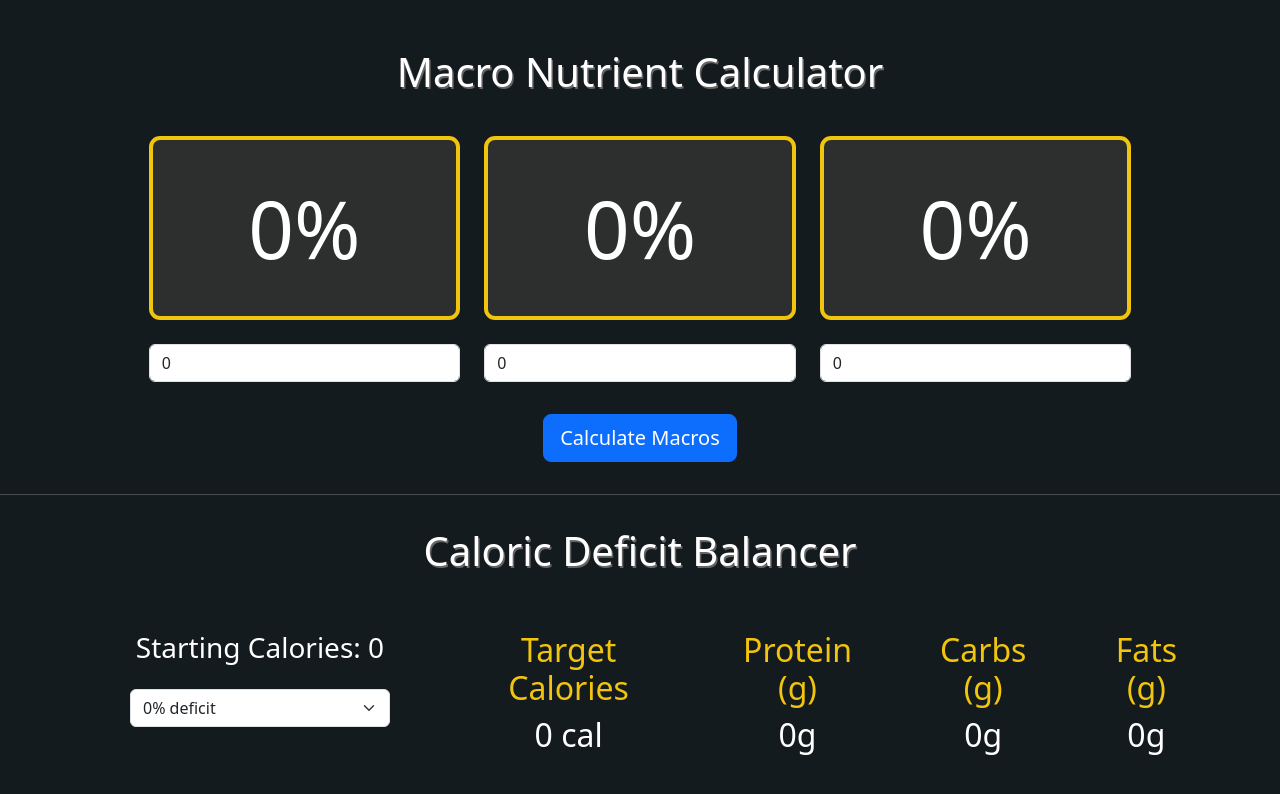
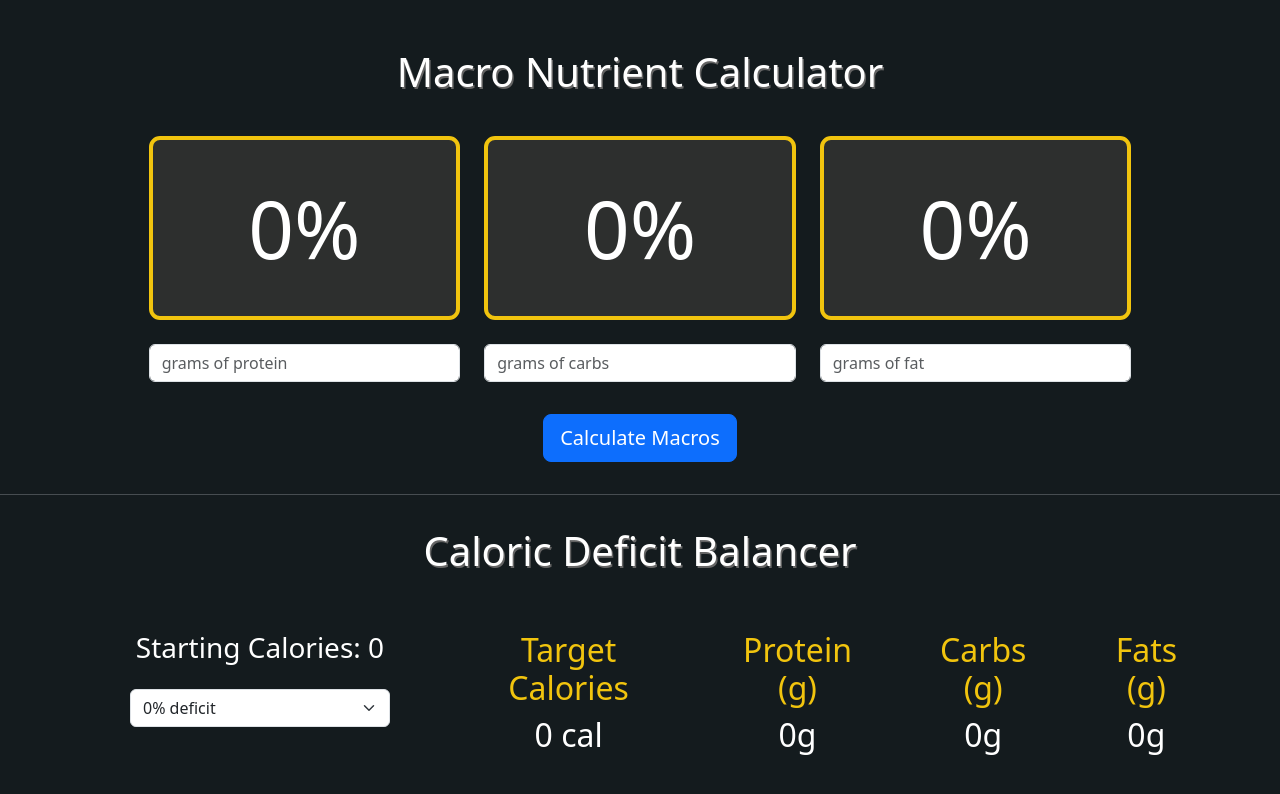
Before and after one commit to lbuthman/macro-balancer, a React (Create React App) app: page / in a window 1280 px wide. Shown: the top 794 px of the page. Built offline with nearby package versions, Linux system fonts and the light colour scheme.

Commit message:
fix input issue #2

```diff
--- a/src/MacroCalculator.js
+++ b/src/MacroCalculator.js
@@ -18,9 +18,9 @@ function MacroCalculator({setStartingCalories}) {
     const [carbPercentage, setCarbPercentage] = useState('0%');
     const [fatPercentage, setFatPercentage] = useState('0%');
 
-    const [gramsOfProtein, setGramsOfProtein] = useState(0);
-    const [gramsOfCarbs, setGramsOfCarbs] = useState(0);
-    const [gramsOfFat, setGramsOfFat] = useState(0);
+    const [gramsOfProtein, setGramsOfProtein] = useState();
+    const [gramsOfCarbs, setGramsOfCarbs] = useState();
+    const [gramsOfFat, setGramsOfFat] = useState();
 
     const [proteinColor, setProteinColor] = useState('white');
     const [carbColor, setCarbColor] = useState('white');
@@ -59,7 +59,7 @@ function MacroCalculator({setStartingCalories}) {
                                       placeholder="grams of protein"
                                       value={gramsOfProtein}
                                       onChange = {(event) => {
-                                          setGramsOfProtein(parseInt(event.target.value));
+                                          setGramsOfProtein(setInputValue(event.target.value));
                                       }}
                                       onFocus={(event) => {event.target.select()}}
                         />
@@ -72,7 +72,7 @@ function MacroCalculator({setStartingCalories}) {
                                       placeholder="grams of carbs"
                                       value={gramsOfCarbs}
                                       onChange={(event) => {
-                                          setGramsOfCarbs(parseInt(event.target.value));
+                                          setGramsOfCarbs(setInputValue(event.target.value));
                                       }}
                                       onFocus={(event) => {event.target.select()}}
                         />
@@ -85,7 +85,7 @@ function MacroCalculator({setStartingCalories}) {
                                       placeholder="grams of fat"
                                       value={gramsOfFat}
                                       onChange={(event) => {
-                                          setGramsOfFat(parseInt(event.target.value));
+                                          setGramsOfFat(setInputValue(event.target.value));
                                       }}
                                       onFocus={(event) => {event.target.select()}}
 
@@ -125,4 +125,8 @@ function calculateColor(expected, actual) {
     }
 }
 
+function setInputValue(value) {
+    return value === 0 ? undefined : value;
+}
+
 export default MacroCalculator;
```
